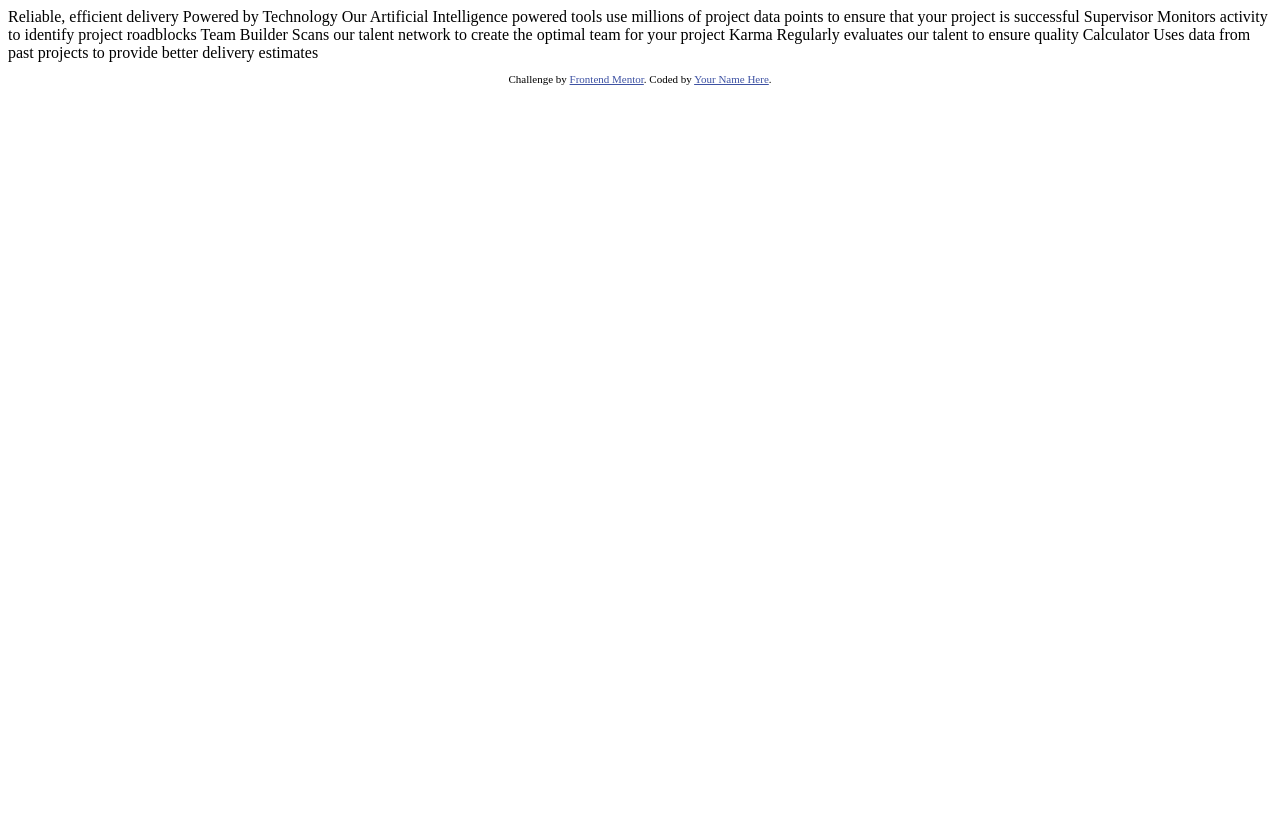
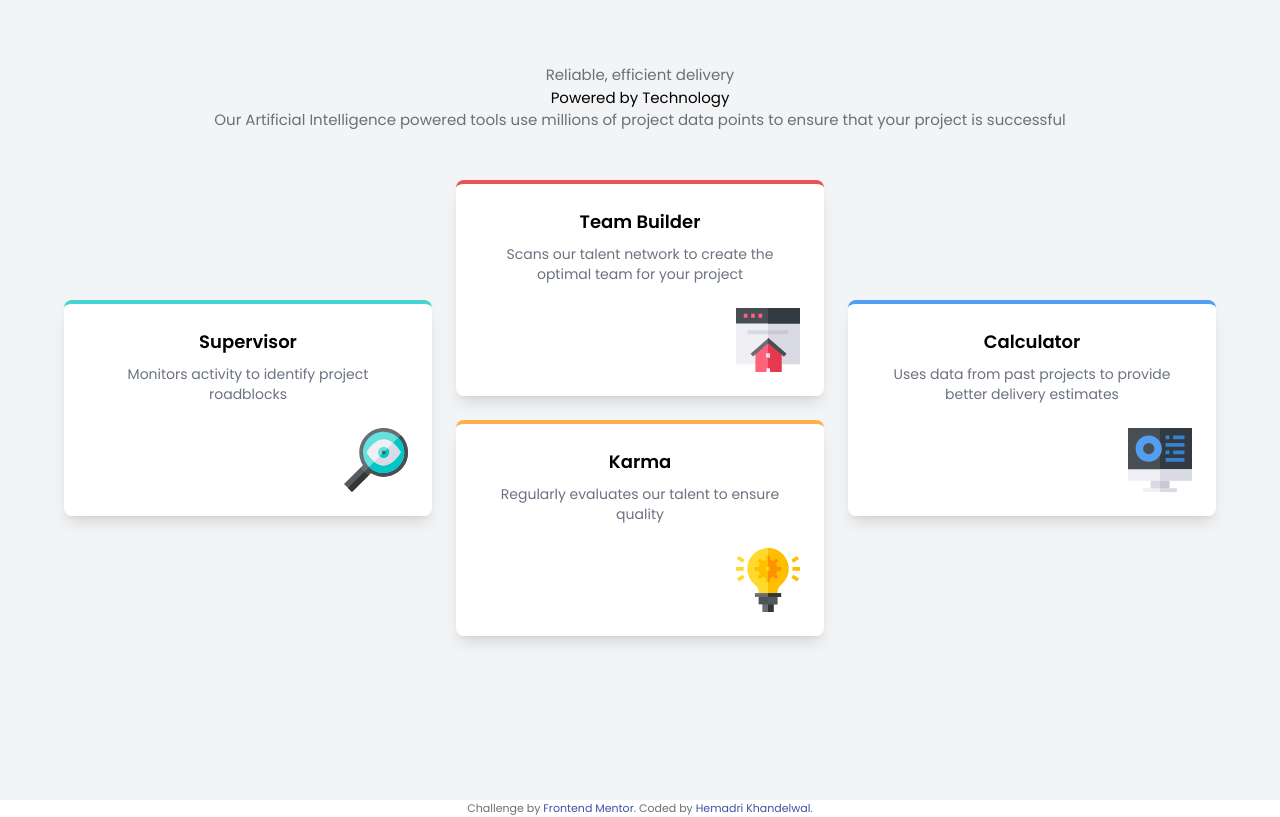
Before and after one commit to hemadrikhandelwal/frontend_mentor_solutions, a website: page four-card-feature-section-master/index.html in a window 1280 px wide. Drawn offline with Linux system fonts and the light colour scheme.

Commit message:
design layout

```diff
--- a/four-card-feature-section-master/index.html
+++ b/four-card-feature-section-master/index.html
@@ -1,44 +1,105 @@
-<!DOCTYPE html>
+<!doctype html>
 <html lang="en">
   <head>
-  <meta charset="UTF-8">
-  <meta name="viewport" content="width=device-width, initial-scale=1.0"> <!-- displays site properly based on user's device -->
+    <meta charset="UTF-8" />
+    <meta name="viewport" content="width=device-width, initial-scale=1.0" />
+    <link rel="stylesheet" href="output.css" />
+    <link rel="preconnect" href="https://fonts.googleapis.com" />
+    <link rel="preconnect" href="https://fonts.gstatic.com" crossorigin />
+    <link
+      href="https://fonts.googleapis.com/css2?family=Poppins:ital,wght@0,100;0,200;0,300;0,400;0,500;0,600;0,700;0,800;0,900;1,100;1,200;1,300;1,400;1,500;1,600;1,700;1,800;1,900&display=swap"
+      rel="stylesheet"
+    />
 
-  <link rel="icon" type="image/png" sizes="32x32" href="./images/favicon-32x32.png">
+    <link
+      rel="icon"
+      type="image/png"
+      sizes="32x32"
+      href="./images/favicon-32x32.png"
+    />
 
     <title>Frontend Mentor | Four card feature section</title>
-
-  <!-- Feel free to remove these styles or customise in your own stylesheet 👍 -->
-  <style>
-    .attribution { font-size: 11px; text-align: center; }
-    .attribution a { color: hsl(228, 45%, 44%); }
-  </style>
   </head>
   <body>
+    <main class="min-h-screen bg-gray-100  py-16 px-4">
+      <section class="max-w-6xl mx-auto text-center">
+        <h1>Reliable, efficient delivery</h1>
+        <h2>Powered by Technology</h2>
+        <p>
+          Our Artificial Intelligence powered tools use millions of project data
+          points to ensure that your project is successful
+        </p>
 
-  Reliable, efficient delivery
-  Powered by Technology
+        <div class="mt-12 grid gap-6 md:grid-cols-3 md:items-center">
+          <!-- Left -->
+          <div class="bg-white shadow-lg rounded-lg p-6 border-t-4 border-cyan">
+            <h3 class="font-semibold text-lg">Supervisor</h3>
+            <p class="mt-2 text-sm text-gray-500">
+              Monitors activity to identify project roadblocks
+            </p>
+            <img
+              src="images/icon-supervisor.svg"
+              alt="Supervisor"
+              class="mt-6 ml-auto"
+            />
+          </div>
 
-  Our Artificial Intelligence powered tools use millions of project data points
-  to ensure that your project is successful
+          <!-- Middle Column -->
+          <div class="flex flex-col gap-6">
+            <div
+              class="bg-white shadow-lg rounded-lg p-6 border-t-4 border-red"
+            >
+              <h3 class="font-semibold text-lg">Team Builder</h3>
+              <p class="mt-2 text-sm text-gray-500">
+                Scans our talent network to create the optimal team for your
+                project
+              </p>
+              <img
+                src="images/icon-team-builder.svg"
+                alt="Team Builder"
+                class="mt-6 ml-auto"
+              />
+            </div>
 
-  Supervisor
-  Monitors activity to identify project roadblocks
+            <div
+              class="bg-white shadow-lg rounded-lg p-6 border-t-4 border-orange"
+            >
+              <h3 class="font-semibold text-lg">Karma</h3>
+              <p class="mt-2 text-sm text-gray-500">
+                Regularly evaluates our talent to ensure quality
+              </p>
+              <img
+                src="images/icon-karma.svg"
+                alt="Karma"
+                class="mt-6 ml-auto"
+              />
+            </div>
+          </div>
 
-  Team Builder
-  Scans our talent network to create the optimal team for your project
+          <!-- Right -->
+          <div class="bg-white shadow-lg rounded-lg p-6 border-t-4 border-blue">
+            <h3 class="font-semibold text-lg">Calculator</h3>
+            <p class="mt-2 text-sm text-gray-500">
+              Uses data from past projects to provide better delivery estimates
+            </p>
+            <img
+              src="images/icon-calculator.svg"
+              alt="Calculator"
+              class="mt-6 ml-auto"
+            />
+          </div>
+        </div>
 
-  Karma
-  Regularly evaluates our talent to ensure quality
 
-  Calculator
-  Uses data from past projects to provide better delivery estimates
-
+      </section>
+    </main>
 
     <footer>
       <p class="attribution">
-      Challenge by <a href="https://www.frontendmentor.io?ref=challenge" target="_blank">Frontend Mentor</a>.
-      Coded by <a href="#">Your Name Here</a>.
+        Challenge by
+        <a href="https://www.frontendmentor.io?ref=challenge" target="_blank"
+          >Frontend Mentor</a
+        >. Coded by <a href="#">Hemadri Khandelwal</a>.
       </p>
     </footer>
   </body>
--- /dev/null
+++ b/four-card-feature-section-master/package.json
@@ -0,0 +1,5 @@
+{
+  "devDependencies": {
+    "tailwindcss": "^3.4.19"
+  }
+}
--- a/four-card-feature-section-master/styles.css
+++ b/four-card-feature-section-master/styles.css
@@ -0,0 +1,41 @@
+@tailwind base;
+@tailwind components;
+@tailwind utilities;
+
+
+
+:root{
+    --color-grey500:hsl(234,12%,34);
+    --color-grey400:hsl(212,6%,44%);
+    --color-white:hsl(0,0%,100%);
+}
+
+@layer base {
+  body {
+    @apply font-primary text-body;
+
+  }
+}
+
+h1, span, p{
+    color: var(--color-grey400);
+}
+
+h2{
+    color: var(--color-grey500);
+}
+
+.feature-card{
+    width:300px;
+    height: 200px;
+}
+
+/* .container{
+    width:85%;
+    max-width:75rem;
+} */
+
+
+
+.attribution { font-size: 11px; text-align: center; }
+.attribution a { color: hsl(228, 45%, 44%); }
--- /dev/null
+++ b/four-card-feature-section-master/tailwind.config.js
@@ -0,0 +1,21 @@
+/** @type {import('tailwindcss').Config} */
+module.exports = {
+  content: ["./*.html"],
+  theme: {
+    extend: {
+      fontFamily: {
+        primary: ['Poppins', 'sans-serif'],
+      },
+       fontSize: {
+        body: "15px",
+      },
+      borderColor:{
+        cyan:"hsl(180,62%,55%)",
+        red : "hsl(0, 78%, 62%)",
+        orange:"hsl(34,97%,64%)",
+        blue:"hsl(212,86%,64%)",
+      }
+    },
+  plugins: [],
+  }
+}
```
Also changed, not shown: four-card-feature-section-master/output.css (added), 1 other file. Lines whose indentation alone changed are shown as unchanged.
